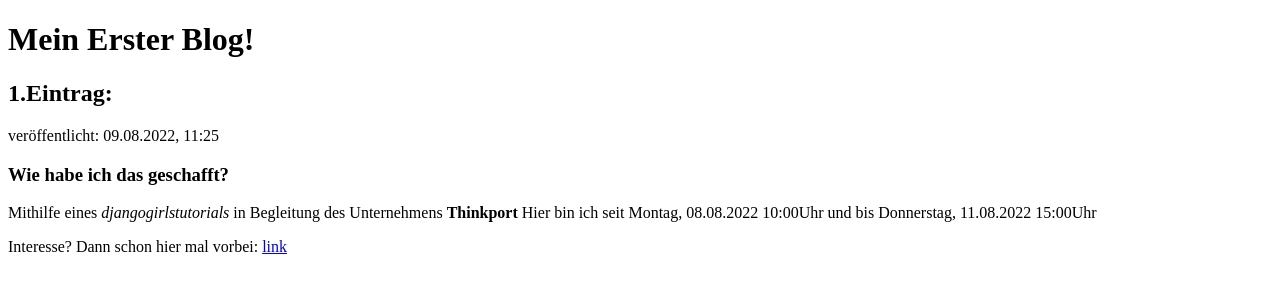
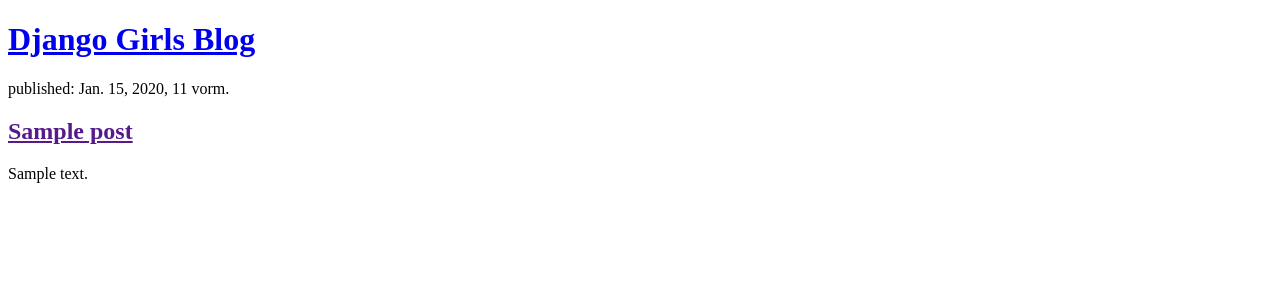
Before and after one commit to AnnemarieSchmidt1806/my-first-blog, a Django app: page / in a window 1280 px wide. Shown: the top 300 px of the page. Run offline with Django 3.2, Linux system fonts and the light colour scheme; tables that the repository leaves empty hold one stand-in row (values such as "Sample post").

Commit message:
Modified templates to display posts from database.

```diff
--- a/blog/templates/blog/post_list.html
+++ b/blog/templates/blog/post_list.html
@@ -1,16 +1,20 @@
 <!DOCTYPE html>
 <html>
     <head>
-        <title>Annemaries Blog</title>
+        <title>Django Girls blog</title>
     </head>
     <body>
-        <h1>Mein Erster Blog!</h1>
-        <article>
-        <h2>1.Eintrag:</h2>
-        <time>veröffentlicht: 09.08.2022, 11:25</time>
-        <h3>Wie habe ich das geschafft?</h3>
-        <p> Mithilfe eines <em>djangogirlstutorials</em> in Begleitung des Unternehmens <strong>Thinkport</strong> Hier bin ich seit <time>Montag, 08.08.2022 10:00Uhr</time> und bis <time>Donnerstag, 11.08.2022 15:00Uhr</time> </p>
-        <P>  Interesse? Dann schon hier mal vorbei: <a href=https://tutorial.djangogirls.org/de/>link</a></P>
-        </article>
-</body>
+        <header>
+            <h1><a href="/">Django Girls Blog</a></h1>
+        </header>
+
+        {% for post in posts %}
+            <article>
+                <time>published: {{post.published_date}}</time>
+                <h2><a href="">{{post.title}}</a></h2>
+                <p>{{post.text|linebreaksbr}}</p>
+            </article>
+        {% endfor %}
+
+    </body>
 </html>
--- a/blog/views.py
+++ b/blog/views.py
@@ -1,6 +1,9 @@
 from django.shortcuts import render
+from django.utils import timezone
+from .models import Post
 
 # Create your views here.
-
+# posts=Queryset
 def post_list(request):
-    return render(request, 'blog/post_list.html',{})
+    posts=Post.objects.filter(published_date__lte=timezone.now()).order_by("published_date")
+    return render(request, 'blog/post_list.html',{"posts": posts})
```
